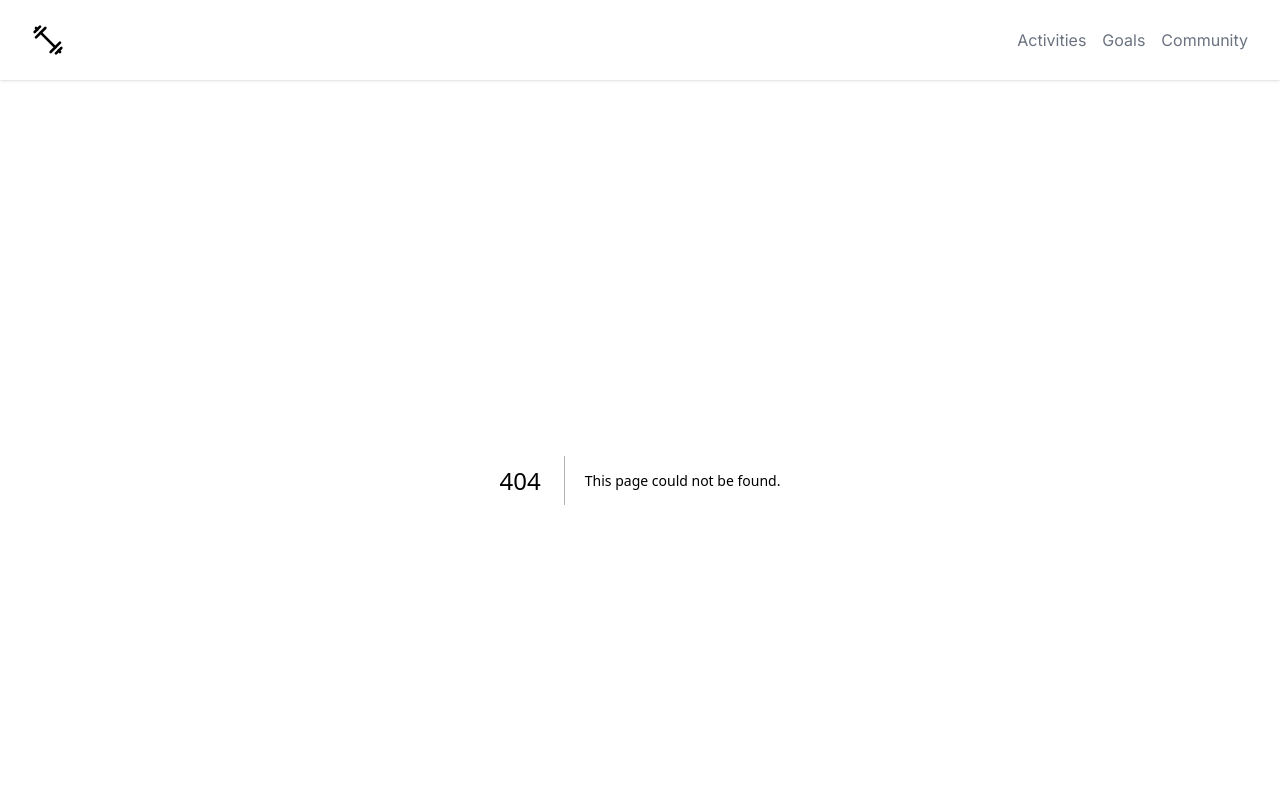
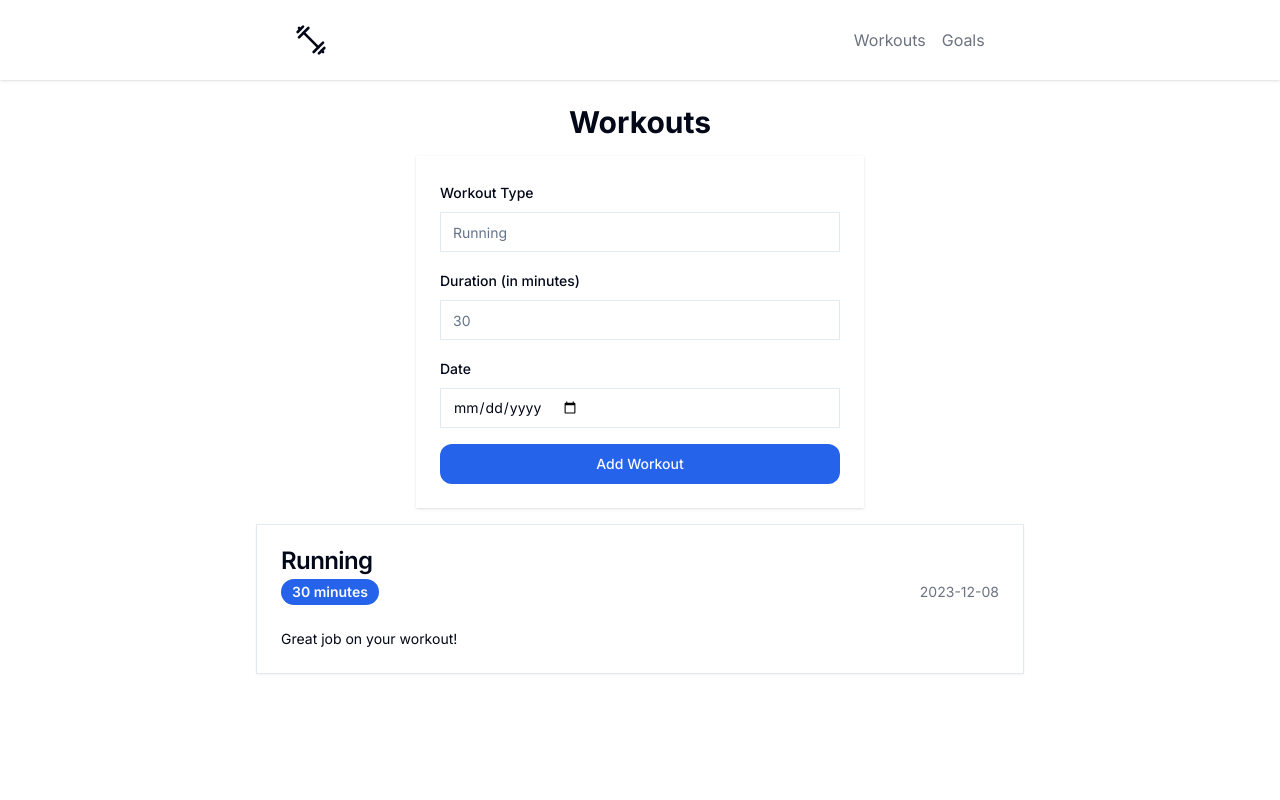
Before and after one commit to eeturonkko/fitness-activity-logger, a Next.js app: page /workouts in a window 1280 px wide. Before the commit this address had no page. Shown: the top 800 px of the page. Built offline with nearby package versions, Linux system fonts and the light colour scheme.

Commit message:
add: workoutform & workoutcard

```diff
--- /dev/null
+++ b/app/workouts/page.tsx
@@ -0,0 +1,15 @@
+import AddNewWorkoutForm from "@/components/ui/add-new-workout-form";
+import WorkoutCard from "@/components/cards/workout-card";
+
+function WorkoutsPage() {
+  return (
+    <div className="flex flex-col items-center mx-auto p-6 space-y-4">
+      <AddNewWorkoutForm />
+      <div className="w-full max-w-3xl space-y-4">
+        <WorkoutCard />
+      </div>
+    </div>
+  );
+}
+
+export default WorkoutsPage;
--- /dev/null
+++ b/components/cards/workout-card.tsx
@@ -0,0 +1,23 @@
+import { CardTitle, CardHeader, CardContent, Card } from "@/components/ui/card";
+import { Badge } from "@/components/ui/badge";
+
+function WorkoutCard() {
+  return (
+    <>
+      <Card>
+        <CardHeader>
+          <CardTitle>Running</CardTitle>
+          <div className="flex items-center justify-between">
+            <Badge className="text-sm">30 minutes</Badge>
+            <span className="text-sm text-gray-500">2023-12-08</span>
+          </div>
+        </CardHeader>
+        <CardContent className="space-y-2">
+          <p className="text-sm">Great job on your workout!</p>
+        </CardContent>
+      </Card>
+    </>
+  );
+}
+
+export default WorkoutCard;
--- /dev/null
+++ b/components/ui/add-new-workout-form.tsx
@@ -0,0 +1,36 @@
+import { Label } from "@/components/ui/label";
+import { Input } from "@/components/ui/input";
+import { Button } from "@/components/ui/button";
+
+function AddNewWorkoutForm() {
+  return (
+    <>
+      <h1 className="text-3xl font-bold">Workouts</h1>
+      <form className="w-full max-w-md bg-white shadow rounded-lg p-6 space-y-4">
+        <div className="space-y-2">
+          <Label htmlFor="workout-type">Workout Type</Label>
+          <Input id="workout-type" placeholder="Running" required />
+        </div>
+        <div className="space-y-2">
+          <Label htmlFor="duration">Duration (in minutes)</Label>
+          <Input
+            id="duration"
+            min="0"
+            placeholder="30"
+            required
+            type="number"
+          />
+        </div>
+        <div className="space-y-2">
+          <Label htmlFor="date">Date</Label>
+          <Input id="date" required type="date" />
+        </div>
+        <Button className="w-full rounded-xl" type="submit">
+          Add Workout
+        </Button>
+      </form>
+    </>
+  );
+}
+
+export default AddNewWorkoutForm;
--- /dev/null
+++ b/components/ui/badge.tsx
@@ -0,0 +1,36 @@
+import * as React from "react"
+import { cva, type VariantProps } from "class-variance-authority"
+
+import { cn } from "@/lib/utils"
+
+const badgeVariants = cva(
+  "inline-flex items-center rounded-full border px-2.5 py-0.5 text-xs font-semibold transition-colors focus:outline-none focus:ring-2 focus:ring-ring focus:ring-offset-2",
+  {
+    variants: {
+      variant: {
+        default:
+          "border-transparent bg-primary text-primary-foreground hover:bg-primary/80",
+        secondary:
+          "border-transparent bg-secondary text-secondary-foreground hover:bg-secondary/80",
+        destructive:
+          "border-transparent bg-destructive text-destructive-foreground hover:bg-destructive/80",
+        outline: "text-foreground",
+      },
+    },
+    defaultVariants: {
+      variant: "default",
+    },
+  }
+)
+
+export interface BadgeProps
+  extends React.HTMLAttributes<HTMLDivElement>,
+    VariantProps<typeof badgeVariants> {}
+
+function Badge({ className, variant, ...props }: BadgeProps) {
+  return (
+    <div className={cn(badgeVariants({ variant }), className)} {...props} />
+  )
+}
+
+export { Badge, badgeVariants }
--- /dev/null
+++ b/components/ui/card.tsx
@@ -0,0 +1,79 @@
+import * as React from "react"
+
+import { cn } from "@/lib/utils"
+
+const Card = React.forwardRef<
+  HTMLDivElement,
+  React.HTMLAttributes<HTMLDivElement>
+>(({ className, ...props }, ref) => (
+  <div
+    ref={ref}
+    className={cn(
+      "rounded-lg border bg-card text-card-foreground shadow-sm",
+      className
+    )}
+    {...props}
+  />
+))
+Card.displayName = "Card"
+
+const CardHeader = React.forwardRef<
+  HTMLDivElement,
+  React.HTMLAttributes<HTMLDivElement>
+>(({ className, ...props }, ref) => (
+  <div
+    ref={ref}
+    className={cn("flex flex-col space-y-1.5 p-6", className)}
+    {...props}
+  />
+))
+CardHeader.displayName = "CardHeader"
+
+const CardTitle = React.forwardRef<
+  HTMLParagraphElement,
+  React.HTMLAttributes<HTMLHeadingElement>
+>(({ className, ...props }, ref) => (
+  <h3
+    ref={ref}
+    className={cn(
+      "text-2xl font-semibold leading-none tracking-tight",
+      className
+    )}
+    {...props}
+  />
+))
+CardTitle.displayName = "CardTitle"
+
+const CardDescription = React.forwardRef<
+  HTMLParagraphElement,
+  React.HTMLAttributes<HTMLParagraphElement>
+>(({ className, ...props }, ref) => (
+  <p
+    ref={ref}
+    className={cn("text-sm text-muted-foreground", className)}
+    {...props}
+  />
+))
+CardDescription.displayName = "CardDescription"
+
+const CardContent = React.forwardRef<
+  HTMLDivElement,
+  React.HTMLAttributes<HTMLDivElement>
+>(({ className, ...props }, ref) => (
+  <div ref={ref} className={cn("p-6 pt-0", className)} {...props} />
+))
+CardContent.displayName = "CardContent"
+
+const CardFooter = React.forwardRef<
+  HTMLDivElement,
+  React.HTMLAttributes<HTMLDivElement>
+>(({ className, ...props }, ref) => (
+  <div
+    ref={ref}
+    className={cn("flex items-center p-6 pt-0", className)}
+    {...props}
+  />
+))
+CardFooter.displayName = "CardFooter"
+
+export { Card, CardHeader, CardFooter, CardTitle, CardDescription, CardContent }
--- a/components/ui/header.tsx
+++ b/components/ui/header.tsx
@@ -1,11 +1,10 @@
 import Link from "next/link";
 import DumbbellIcon from "./dumbbell-icon";
-import { Button } from "@/components/ui/button";
 
 export default function Header() {
   return (
     <header className="py-6 px-4 sm:px-6 lg:px-8 shadow">
-      <div className="flex items-center justify-between">
+      <div className="flex items-center justify-around">
         <Link href="#">
           <DumbbellIcon className="w-8 h-8" />
           <span className="sr-only">Fitness Activity Logger</span>
@@ -13,9 +12,9 @@
         <div className="hidden sm:flex items-center space-x-4">
           <Link
             className="text-gray-500 hover:text-gray-900 dark:text-gray-400 dark:hover:text-gray-50"
-            href="#"
+            href="/workouts"
           >
-            Activities
+            Workouts
           </Link>
           <Link
             className="text-gray-500 hover:text-gray-900 dark:text-gray-400 dark:hover:text-gray-50"
@@ -23,12 +22,6 @@
           >
             Goals
           </Link>
-          <Link
-            className="text-gray-500 hover:text-gray-900 dark:text-gray-400 dark:hover:text-gray-50"
-            href="#"
-          >
-            Community
-          </Link>
         </div>
       </div>
     </header>
--- /dev/null
+++ b/components/ui/input.tsx
@@ -0,0 +1,25 @@
+import * as React from "react"
+
+import { cn } from "@/lib/utils"
+
+export interface InputProps
+  extends React.InputHTMLAttributes<HTMLInputElement> {}
+
+const Input = React.forwardRef<HTMLInputElement, InputProps>(
+  ({ className, type, ...props }, ref) => {
+    return (
+      <input
+        type={type}
+        className={cn(
+          "flex h-10 w-full rounded-md border border-input bg-background px-3 py-2 text-sm ring-offset-background file:border-0 file:bg-transparent file:text-sm file:font-medium placeholder:text-muted-foreground focus-visible:outline-none focus-visible:ring-2 focus-visible:ring-ring focus-visible:ring-offset-2 disabled:cursor-not-allowed disabled:opacity-50",
+          className
+        )}
+        ref={ref}
+        {...props}
+      />
+    )
+  }
+)
+Input.displayName = "Input"
+
+export { Input }
--- /dev/null
+++ b/components/ui/label.tsx
@@ -0,0 +1,26 @@
+"use client"
+
+import * as React from "react"
+import * as LabelPrimitive from "@radix-ui/react-label"
+import { cva, type VariantProps } from "class-variance-authority"
+
+import { cn } from "@/lib/utils"
+
+const labelVariants = cva(
+  "text-sm font-medium leading-none peer-disabled:cursor-not-allowed peer-disabled:opacity-70"
+)
+
+const Label = React.forwardRef<
+  React.ElementRef<typeof LabelPrimitive.Root>,
+  React.ComponentPropsWithoutRef<typeof LabelPrimitive.Root> &
+    VariantProps<typeof labelVariants>
+>(({ className, ...props }, ref) => (
+  <LabelPrimitive.Root
+    ref={ref}
+    className={cn(labelVariants(), className)}
+    {...props}
+  />
+))
+Label.displayName = LabelPrimitive.Root.displayName
+
+export { Label }
--- a/package.json
+++ b/package.json
@@ -11,6 +11,7 @@
   },
   "dependencies": {
     "@neondatabase/serverless": "^0.6.0",
+    "@radix-ui/react-label": "^2.0.2",
     "@radix-ui/react-slot": "^1.0.2",
     "class-variance-authority": "^0.7.0",
     "clsx": "^2.0.0",
```
Also changed, not shown: 1 other file (tests, documents, lock files or other folders).
